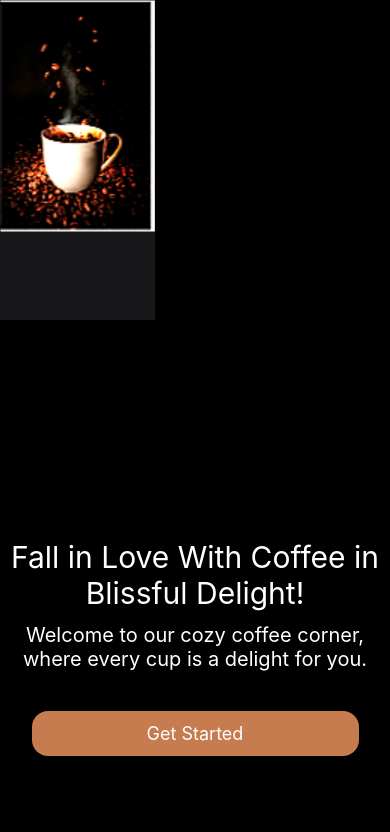
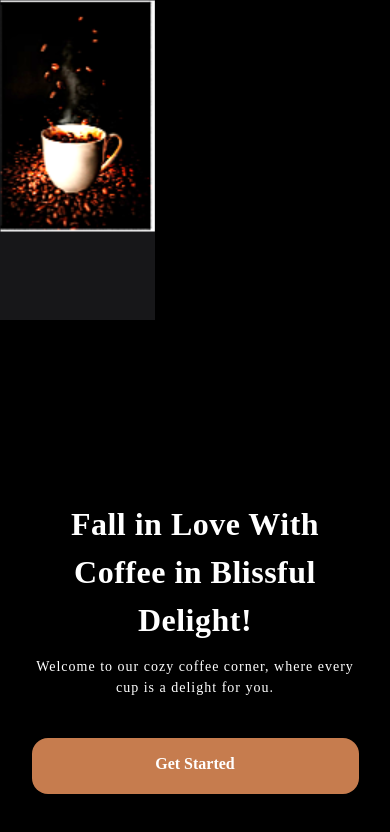
Before and after one commit to Vx-tech-2024/alx-coffee-shop-app, a React Native app: screen / in a window 390 px wide. Shown: the top 832 px of the page. Built offline with nearby package versions, Linux system fonts and the light colour scheme.

Commit message:
Finalising the onboarding screen

```diff
--- a/App.tsx
+++ b/App.tsx
@@ -45,32 +45,52 @@ const styles = StyleSheet.create({
   },
   HomeBoldText: {
     textAlign: 'center',
-    fontSize: 30,
-    color: 'white',
+    fontSize: 32,
+    color: '#FFFFFF',
+    width: 327,
+    height: 144,
+    fontFamily: 'Sora',
+    fontWeight: '600',
+    lineHeight: 48,
+    letterSpacing: 0.5,
   },
   HomeNormalText: {
     textAlign: 'center',
-    fontSize: 20,
     marginTop: 12,
     color: 'white',
+    width: 327,
+    height: 42,
+    fontFamily: "Sora",
+    fontWeight: '400',
+    fontSize: 14,
+    lineHeight: 21,
+    letterSpacing: 1,
   },
   backgroundImage: {
     flex: 1,
     resizeMode: 'cover',
     justifyContent: 'center',
     alignItems: 'center',
+
+
   },
   button: {
     backgroundColor: '#C67C4E',
     borderRadius: 16,
-    paddingVertical: 12,
-    paddingHorizontal: 40,
+    paddingVertical: 16,
+    paddingHorizontal: 20,
     marginTop: 40,
     width: 327,
+    height: 56,
+    gap: 10,
   },
   buttonLabel: {
-    color: 'white',
-    fontSize: 18,
+    color: '#FFFFFF',
+    fontSize: 16,
     textAlign: 'center',
+    fontFamily: 'Sora',
+    fontWeight: '600',
+    lineHeight: 20,
+    letterSpacing: 0,
   },
 });
```
